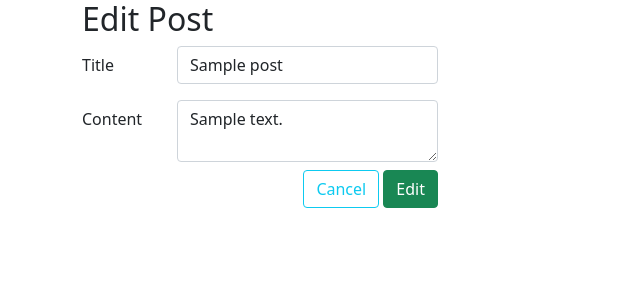
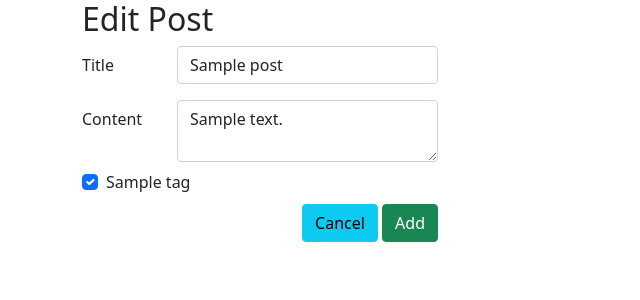
Before and after one commit to jlh040/SQLAlchemy-Blogly-app, a Flask app: page /posts/1/edit in a window 1280 px wide. Shown: the top 300 px of the page, without its empty margins (0-640 px from the left). Run offline with Flask 2, Linux system fonts and the light colour scheme; tables that the repository leaves empty hold one stand-in row (values such as "Sample post").

Commit message:
tags will now show up when adding a post, editing a post, and looking at the posts details

```diff
--- a/app.py
+++ b/app.py
@@ -90,7 +90,8 @@ def delete_user(user_id):
 def show_add_post_form(user_id):
     """Show form to add a post for the user."""
     user = User.query.get(user_id)
-    return render_template('add_post.html', user=user)
+    tags = Tag.query.all()
+    return render_template('add_post.html', user=user, tags=tags)
 
 @app.route('/users/<int:user_id>/posts/new', methods = ['POST'])
 def handle_add_form(user_id):
@@ -107,15 +108,18 @@ def handle_add_form(user_id):
 
 @app.route('/posts/<int:post_id>')
 def show_post(post_id):
-    """Show a post."""
+    """Show a post and its tags."""
     post = Post.query.get(post_id)
-    return render_template('post_detail.html', post=post)
+    tags = post.tags
+    return render_template('post_detail.html', post=post, tags=tags)
 
 @app.route('/posts/<int:post_id>/edit')
 def show_post_edit_page(post_id):
     """Show the page to edit a post."""
     post = Post.query.get(post_id)
-    return render_template('edit_post.html', post=post)
+    user = post.user
+    tags = Tag.query.all()
+    return render_template('edit_post.html', post=post, user=user, tags=tags)
 
 @app.route('/posts/<int:post_id>/edit', methods=['POST'])
 def handle_edit_post(post_id):
--- a/templates/edit_post.html
+++ b/templates/edit_post.html
@@ -12,23 +12,36 @@
     <form action="/posts/{{ post.id }}/edit" method="POST">
         <div class="row">
             <div class="col-1">
-                <label for="" class="col-form-label">Title</label>
+                <label for="title" class="col-form-label">Title</label>
             </div>
             <div class="col-3">
-                <input type="text" class="form-control" name="title" value="{{ post.title }}">
+                <input type="text" class="form-control" name="title" value="{{ post.title }}" id="title">
             </div>
         </div>
         <div class="row mt-3">
             <div class="col-1">
-                <label for="" class="col-form-label">Content</label>
+                <label for="content" class="col-form-label">Content</label>
             </div>
             <div class="col-3">
-                <div class="d-flex flex-wrap">
-                    <textarea class="form-control" name="content">{{ post.content }}</textarea>
-                    <div class="ms-auto mt-2">
-                        <a href="/users/{{ post.user.id }}"><button class="btn btn-outline-info" type="button">Cancel</button></a>
-                        <button class="btn btn-success">Edit</button>
-                    </div>
+                <textarea class="form-control" name="content" id="content">{{ post.content }}</textarea>
+            </div>
+        </div>
+        <div class="row mt-2">
+            <div class="col-4">
+                {% for tag in tags %}
+                <div class="form-check">
+                    <input class="form-check-input" type="checkbox" id="tag-{{ tag.name }}" name="tag-{{ tag.name }}" {% if tag in post.tags %} checked {% endif %}>
+
+                    <label class="form-check-label" for="tag-{{ tag.name }}">{{ tag.name }}</label>
+                </div>
+                {% endfor %}
+            </div>
+        </div>
+        <div class="row mt-2">
+            <div class="col-4 d-flex">
+                <div class="ms-auto">
+                    <a href="/users/{{ user.id }}"><button type="button" class="btn btn-info">Cancel</button></a>
+                    <button class="btn btn-success">Add</button>
                 </div>
             </div>
         </div>
```
Also changed, not shown: templates/add_post.html (+21 -9 lines), templates/post_detail.html (+7 -1 lines).
